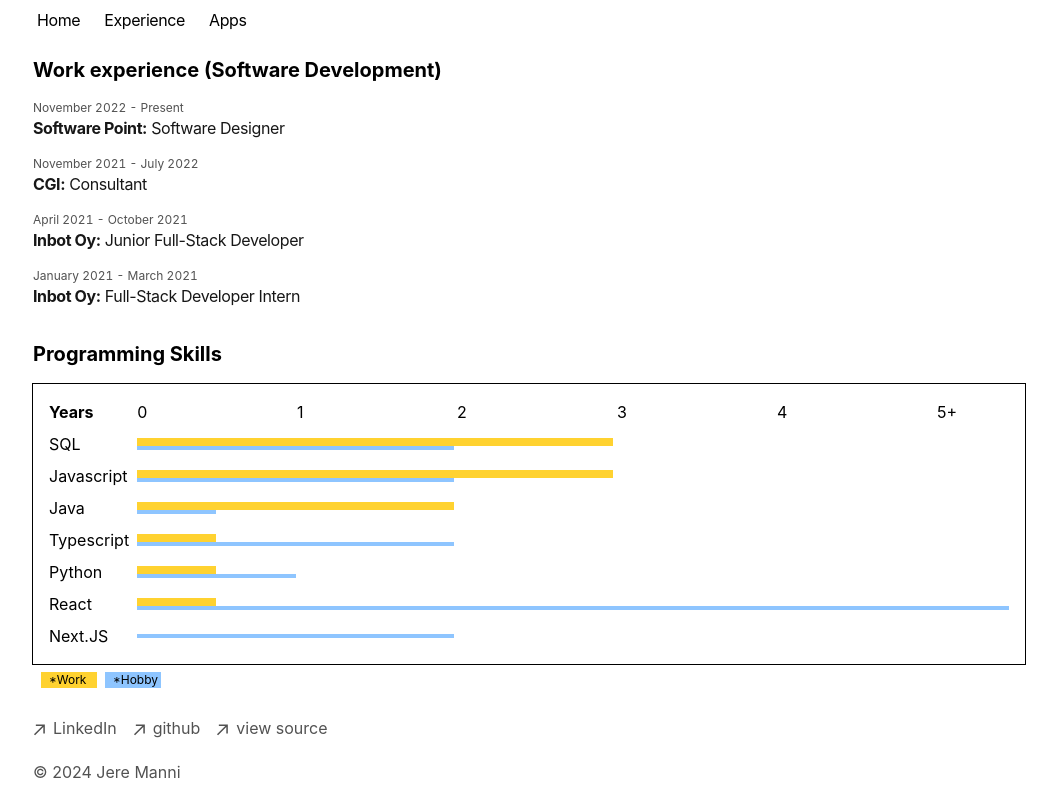
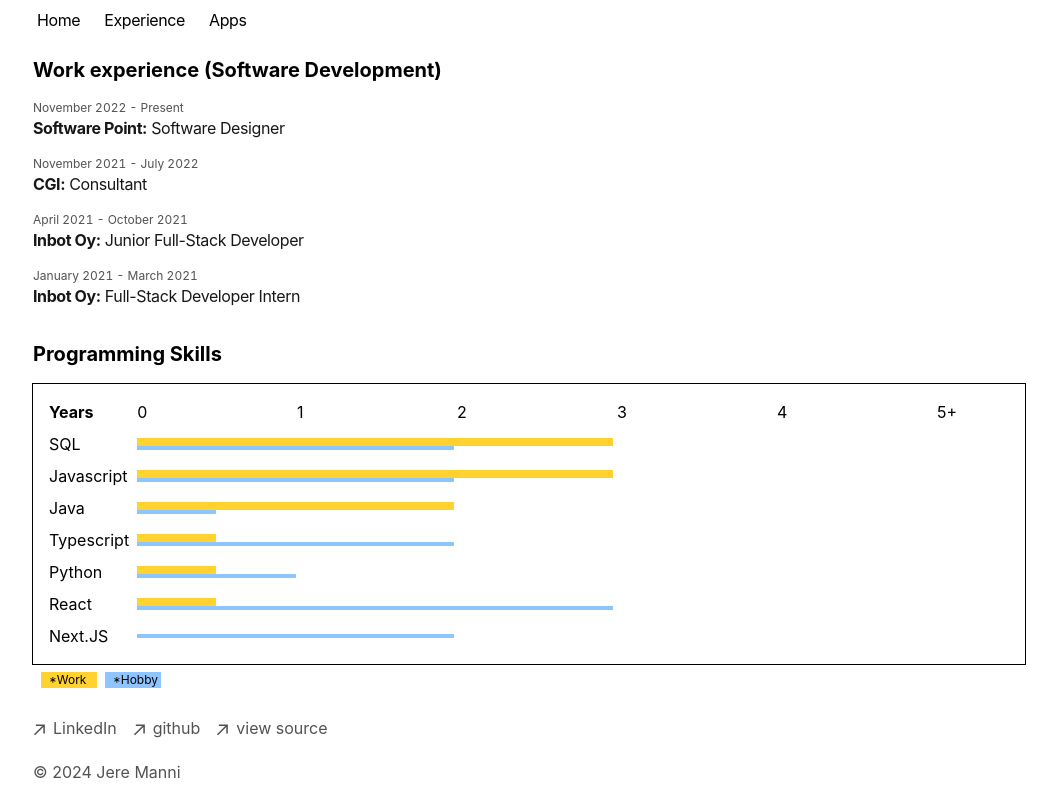
Before and after one commit to Jefishub/portfolio-nextjs, a Next.js app: page /experience in a window 1280 px wide. Shown: the whole page, without its empty margins (111-1168 px from the left). Built offline with nearby package versions, Linux system fonts and the light colour scheme.

Commit message:
fixed bug on skills

```diff
--- a/app/(pages)/experience/skills.tsx
+++ b/app/(pages)/experience/skills.tsx
@@ -34,7 +34,7 @@
                                     {/* Hobby experience (second row) */}
                                     <div
                                         className={"bg-blue-300 row-start-2 h-1"}
-                                        style={{ gridColumn: `span ${skill.hobby * 2 * 2 < 11 ? skill.hobby * 2 : 11}` }}
+                                        style={{ gridColumn: `span ${skill.hobby * 2 < 11 ? skill.hobby * 2 : 11}` }}
                                     ></div>
                                 </div>
                             </div>
```
